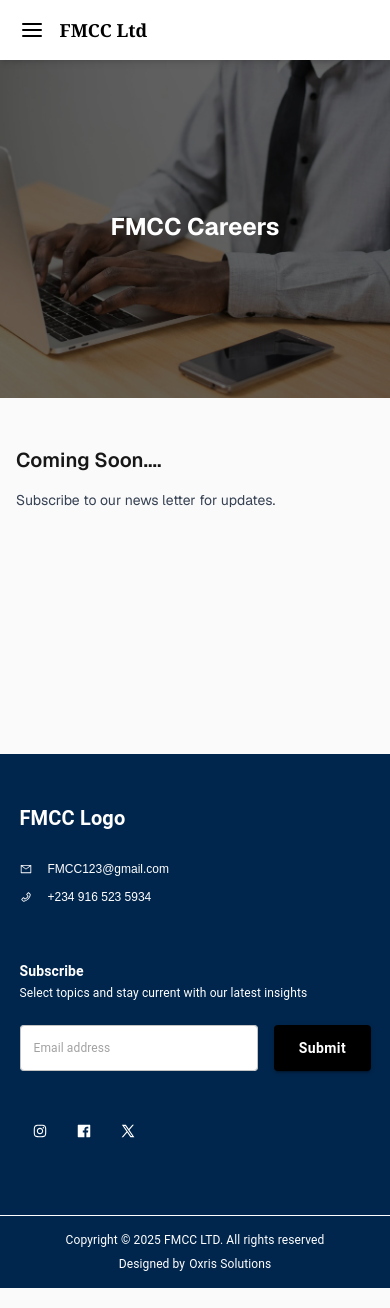
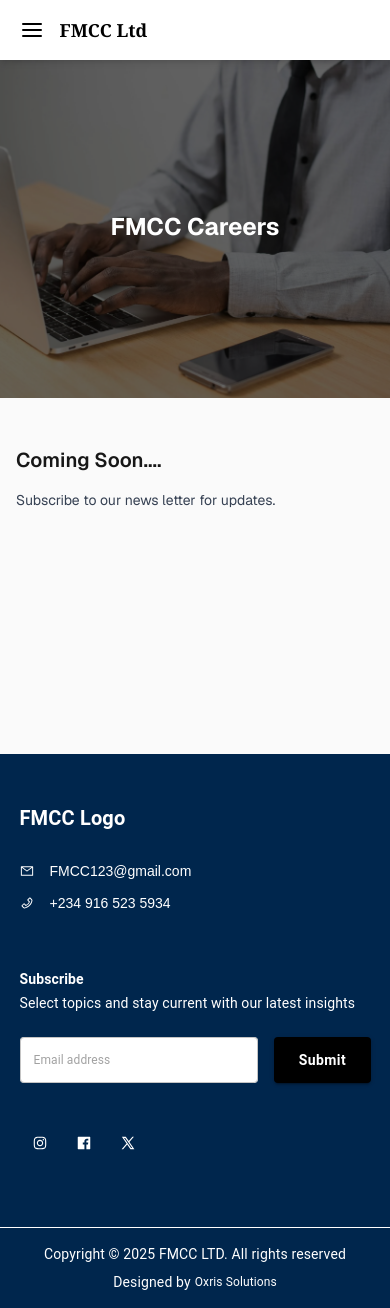
Before and after one commit to Obichris1/FMCC, a Next.js app: page /careers in a window 390 px wide. Built offline with nearby package versions, Linux system fonts and the light colour scheme.

Commit message:
Header Fix

```diff
--- a/src/app/components/Footer.jsx
+++ b/src/app/components/Footer.jsx
@@ -18,7 +18,7 @@ const Footer = () => {
         {/* Top Section */}
         <div className="flex flex-col md:flex-row justify-between gap-10">
           {/* Contact Info */}
-          <div className="text-white text-xs md:text-sm flex flex-col gap-3 order-1 md:order-none w-full md:w-1/2 mb-4">
+          <div className="text-white text-sm md:text-sm flex flex-col gap-3 order-1 md:order-none w-full md:w-1/2 mb-4">
             {/* Logo */}
             <div className="mb-2">
               <Link href="/">
@@ -66,7 +66,7 @@ const Footer = () => {
             >
               Subscribe
             </Typography>
-            <Typography variant="body1" mb={3} className="text-white !text-xs md:!text-base">
+            <Typography variant="body1" mb={3} className="text-white !text-sm md:!text-base">
               Select topics and stay current with our latest insights
             </Typography>
 
@@ -140,12 +140,12 @@ const Footer = () => {
 
       {/* Bottom Copyright */}
       <div className="py-4 w-[90%] m-auto text-white flex flex-col md:flex-row justify-between items-center gap-2">
-        <Typography className="!text-xs md:!text-sm text-white text-center">
+        <Typography className="!text-sm md:!text-sm text-white text-center">
           Copyright &copy; 2025 FMCC LTD. All rights reserved
         </Typography>
 
         <div className="flex items-center justify-center md:flex-row gap-1">
-          <Typography className="!text-xs text-white text-center">
+          <Typography className="!text-sm text-white text-center">
             Designed by
           </Typography>
           <Typography className="!text-xs  text-white text-center">
--- a/src/app/components/ServiceCards.jsx
+++ b/src/app/components/ServiceCards.jsx
@@ -3,6 +3,11 @@
 import { useState } from "react";
 import { Typography } from "@mui/material";
 import clsx from "clsx";
+import Link from "next/link";
+import {
+
+  FaArrowRight
+} from "react-icons/fa";
 
 export default function ServiceCard({ title, description, color, icon: Icon }) {
   const [hovered, setHovered] = useState(false);
@@ -26,6 +31,13 @@ export default function ServiceCard({ title, description, color, icon: Icon }) {
           <Typography  className="text-[#00264D] font-semibold !text-center !text-sm">
             {title}
           </Typography>
+
+          <Link href="/about" className="inline-block mt-6 group hover:text-[#00008B] hover:underline">
+            <div className="flex gap-2 text-xs md:text-sm items-center"> <Typography className="!text-xs md:!text-xs "> Learn More</Typography>
+            <FaArrowRight className="text-xs   group-hover:translate-x-2 transition-transform duration-300" />
+            </div>
+
+  </Link>
         </div>
 
         {/* Back Side */}
```
